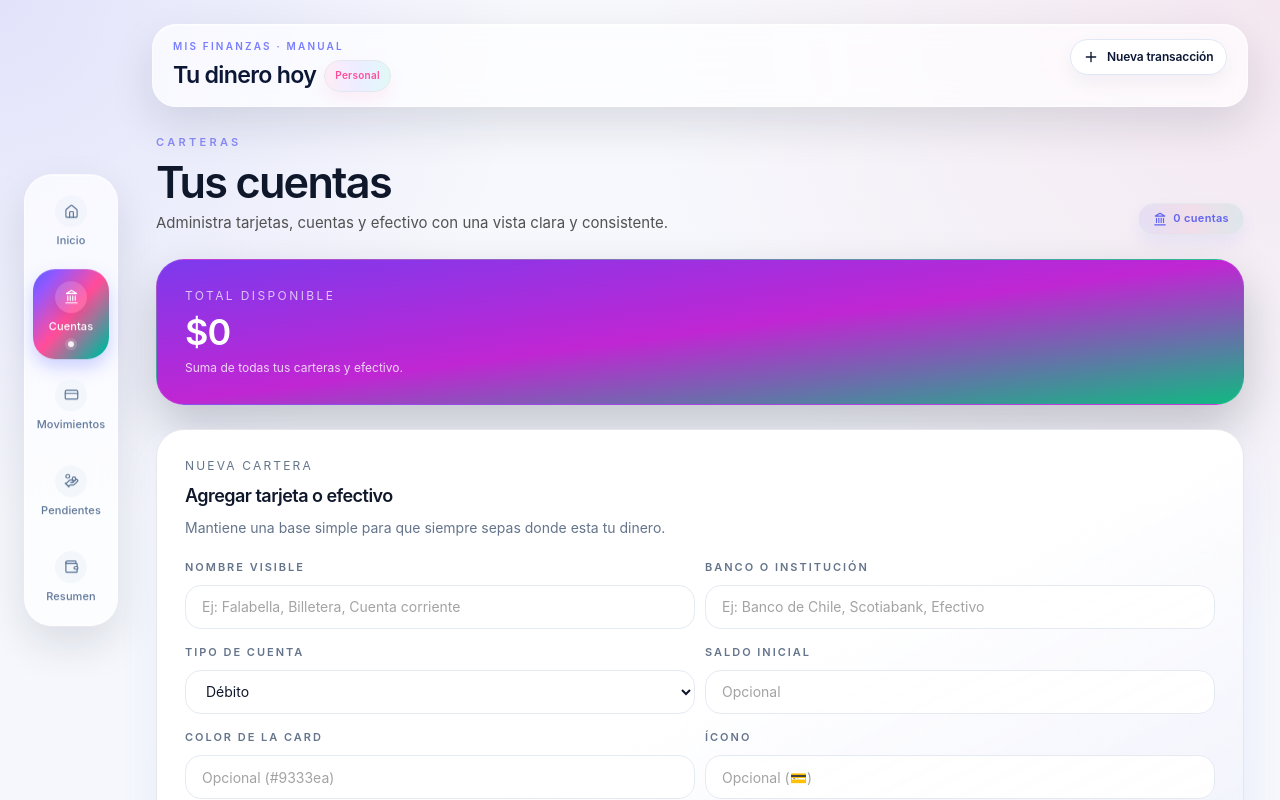
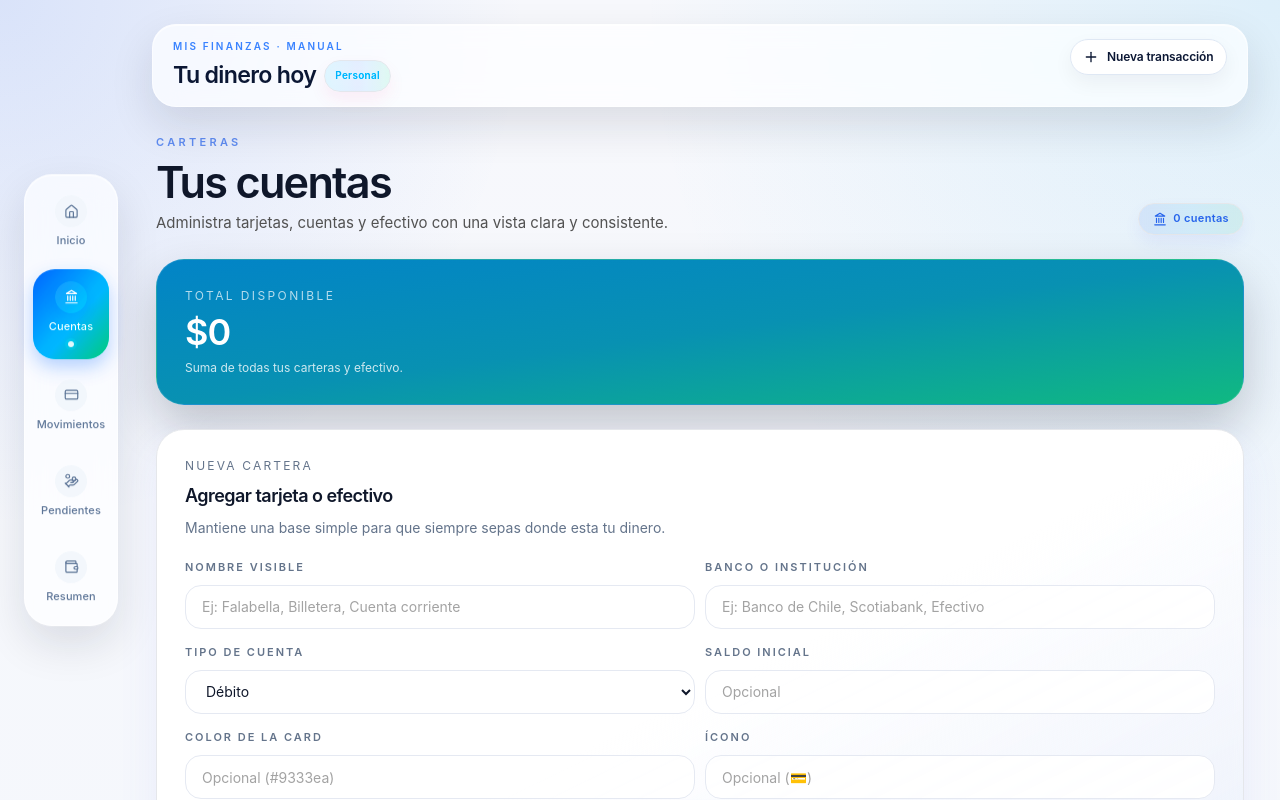
Before and after one commit to contactolookhair-dev/mis-finanzas, a Next.js app: page /cuentas in a window 1280 px wide. Shown: the top 800 px of the page. Built offline with nearby package versions, Linux system fonts and the light colour scheme; no server answers; the database is empty.

Commit message:
Remove purple from premium surfaces

```diff
--- a/src/app/(app)/loading.tsx
+++ b/src/app/(app)/loading.tsx
@@ -13,7 +13,7 @@ export default function AppLoading() {
         </div>
       </div>
 
-      <div className="rounded-[28px] border border-white/70 bg-gradient-to-br from-violet-600/90 via-fuchsia-600/80 to-emerald-500/75 p-6 shadow-[0_28px_56px_rgba(124,58,237,0.24)]">
+      <div className="rounded-[28px] border border-white/70 bg-gradient-to-br from-sky-600/90 via-cyan-600/80 to-emerald-500/75 p-6 shadow-[0_28px_56px_rgba(37,99,235,0.24)]">
         <Skeleton className="h-3 w-32 bg-white/25" />
         <Skeleton className="mt-3 h-12 w-72 bg-white/25" />
         <Skeleton className="mt-2 h-3 w-56 bg-white/20" />
--- a/src/app/globals.css
+++ b/src/app/globals.css
@@ -9,9 +9,9 @@
   --brand-card: 255 255 255;
   --brand-border: 229 233 242;
   --brand-muted: 243 246 251;
-  --brand-primary: 95 99 242;
-  --brand-secondary: 214 91 142;
-  --brand-accent: 22 181 154;
+  --brand-primary: 37 99 235;
+  --brand-secondary: 14 165 233;
+  --brand-accent: 16 185 129;
   --brand-success: 15 155 111;
   --brand-warning: 194 132 24;
   --brand-danger: 220 91 103;
@@ -122,7 +122,7 @@ h4 {
 
 .text-number-glow {
   animation: count-pop 400ms ease-out;
-  text-shadow: 0 0 22px rgba(45, 212, 191, 0.18);
+  text-shadow: 0 0 22px rgba(14, 165, 233, 0.18);
 }
 
 .animate-shimmer {
--- a/src/components/cuentas/cuentas-client.tsx
+++ b/src/components/cuentas/cuentas-client.tsx
@@ -11,6 +11,8 @@ import { SectionHeader } from "@/components/ui/section-header";
 import { StatPill } from "@/components/ui/stat-pill";
 import { SurfaceCard } from "@/components/ui/surface-card";
 import { formatCurrency } from "@/lib/formatters/currency";
+
+const cardFallbackGradient = "linear-gradient(135deg, #2563eb 0%, #06b6d4 60%, #10b981 100%)";
 
 type AccountItem = {
   id: string;
@@ -135,7 +137,7 @@ export function CuentasClient() {
         }
       />
 
-      <SurfaceCard variant="dark" className="relative overflow-hidden bg-gradient-to-br from-violet-600 via-fuchsia-600 to-emerald-500 text-white animate-fade-up">
+      <SurfaceCard variant="dark" className="relative overflow-hidden bg-gradient-to-br from-sky-600 via-cyan-600 to-emerald-500 text-white animate-fade-up">
         <p className="text-xs uppercase tracking-[0.2em] text-white/70">Total disponible</p>
         <p className="mt-2 text-4xl font-semibold tracking-tight">{formatCurrency(totalAvailable)}</p>
         <p className="mt-2 text-xs text-white/80">Suma de todas tus carteras y efectivo.</p>
@@ -224,7 +226,7 @@ export function CuentasClient() {
             <Button
               type="submit"
               disabled={saving || form.name.trim().length < 2}
-              className="tap-feedback h-11 w-full rounded-2xl bg-gradient-to-r from-violet-600 via-fuchsia-600 to-emerald-500"
+              className="tap-feedback h-11 w-full rounded-2xl bg-gradient-to-r from-sky-600 via-cyan-600 to-emerald-500"
             >
               {saving ? "Guardando..." : isEditing ? "Guardar cambios" : "Crear cartera"}
             </Button>
@@ -286,14 +288,12 @@ export function CuentasClient() {
             >
               <div className="flex items-center justify-between">
                 <div className="flex items-center gap-3">
-                  <span
-                    className="inline-flex h-10 w-10 items-center justify-center rounded-2xl text-white"
-                    style={{
-                      background: account.color
-                        ? account.color
-                        : "linear-gradient(135deg, #7c3aed 0%, #ec4899 60%, #10b981 100%)"
-                    }}
-                  >
+                <span
+                  className="inline-flex h-10 w-10 items-center justify-center rounded-2xl text-white"
+                  style={{
+                    background: account.color ? account.color : cardFallbackGradient
+                  }}
+                >
                     {account.icon ? <span>{account.icon}</span> : <Icon className="h-5 w-5" />}
                   </span>
                   <div>
--- a/src/components/dashboard/dashboard-client.tsx
+++ b/src/components/dashboard/dashboard-client.tsx
@@ -79,9 +79,9 @@ const accountTypeMap: Record<
   },
   OTRO: {
     label: "Cuenta digital",
-    gradient: "from-violet-50 via-white/90 to-slate-50",
+    gradient: "from-sky-50 via-white/90 to-slate-50",
     icon: ShieldCheck,
-    accent: "text-violet-700",
+    accent: "text-sky-700",
     secondary: "Disponible"
   }
 };
@@ -116,7 +116,7 @@ function AccountCard({ account }: { account: AccountItem }) {
               <span>{formatCurrency(account.balance * 0.18)}</span>
             </div>
             <div className="h-1.5 w-full overflow-hidden rounded-full bg-white/30">
-              <div className="h-full bg-gradient-to-r from-rose-500 via-fuchsia-500 to-rose-400" style={{ width: "40%" }} />
+              <div className="h-full bg-gradient-to-r from-sky-500 via-cyan-500 to-emerald-400" style={{ width: "40%" }} />
             </div>
             <p className="text-[11px] text-white/80">Cupo 40% usado</p>
           </div>
--- a/src/components/inicio/inicio-client.tsx
+++ b/src/components/inicio/inicio-client.tsx
@@ -16,6 +16,9 @@ import type { DashboardSnapshot } from "@/shared/types/dashboard";
 import type { FinancialHealthResponse } from "@/shared/types/financial-health";
 import type { FinancialInsightsResponse } from "@/shared/types/financial-insights";
 import { FinancialInsightsPanel } from "@/components/inicio/financial-insights-panel";
+
+const accountCardGradient = "linear-gradient(135deg,#2563eb,#06b6d4,#10b981)";
+const heroGradient = "from-sky-600 via-cyan-600 to-emerald-500";
 
 type AccountItem = {
   id: string;
@@ -280,9 +283,7 @@ export function InicioClient() {
               <span
                 className="inline-flex h-10 w-10 items-center justify-center rounded-2xl text-white shadow"
                 style={{
-                  background: account.color
-                    ? account.color
-                    : "linear-gradient(135deg,#8b5cf6,#ec4899,#14b8a6)"
+                  background: account.color ? account.color : accountCardGradient
                 }}
               >
                 {account.icon ?? "💳"}
@@ -293,7 +294,7 @@ export function InicioClient() {
           </SurfaceCard>
         ))}
       </section>
-      <SurfaceCard className="relative overflow-hidden bg-gradient-to-br from-violet-600 via-fuchsia-600 to-emerald-500 text-white shadow-[0_28px_56px_rgba(124,58,237,0.32)]">
+      <SurfaceCard className={`relative overflow-hidden bg-gradient-to-br ${heroGradient} text-white shadow-[0_28px_56px_rgba(37,99,235,0.24)]`}>
         <div className="absolute inset-0 bg-[radial-gradient(circle_at_top_right,rgba(255,255,255,0.28),transparent_40%)]" />
         <div className="relative">
           <p className="text-xs uppercase tracking-[0.2em] text-white/75">Saldo total</p>
@@ -325,7 +326,7 @@ export function InicioClient() {
             type="button"
             onClick={handleAnalyzeFinancials}
             disabled={financialInsightsLoading}
-            className="h-11 rounded-2xl bg-gradient-to-r from-violet-600 via-fuchsia-600 to-emerald-500 px-4 text-sm font-semibold shadow-[0_16px_32px_rgba(124,58,237,0.22)]"
+            className="h-11 rounded-2xl bg-gradient-to-r from-sky-600 via-cyan-600 to-emerald-500 px-4 text-sm font-semibold shadow-[0_16px_32px_rgba(37,99,235,0.22)]"
           >
             {financialInsightsLoading ? "Analizando..." : "Analizar mis finanzas"}
           </Button>
@@ -337,15 +338,15 @@ export function InicioClient() {
       ) : null}
 
       <section className="grid gap-3 sm:grid-cols-2">
-        <SurfaceCard variant="soft" padding="sm" className="border-violet-100">
+        <SurfaceCard variant="soft" padding="sm" className="border-sky-100">
           <p className="text-xs uppercase tracking-[0.14em] text-slate-500">Ingresos</p>
           <p className="mt-2 text-2xl font-semibold text-emerald-600">
             {loading ? "..." : formatCurrency(incomes)}
           </p>
         </SurfaceCard>
-        <SurfaceCard variant="soft" padding="sm" className="border-fuchsia-100">
+        <SurfaceCard variant="soft" padding="sm" className="border-cyan-100">
           <p className="text-xs uppercase tracking-[0.14em] text-slate-500">Gastos</p>
-          <p className="mt-2 text-2xl font-semibold text-fuchsia-600">
+          <p className="mt-2 text-2xl font-semibold text-sky-600">
             {loading ? "..." : formatCurrency(expenses)}
           </p>
         </SurfaceCard>
@@ -392,9 +393,9 @@ export function InicioClient() {
                     isSelected
                       ? "bg-emerald-600/90 text-white"
                       : isToday
-                        ? "bg-violet-600 text-white"
+                        ? "bg-sky-600 text-white"
                         : hasMovement
-                          ? "bg-fuchsia-50 text-fuchsia-700"
+                          ? "bg-sky-50 text-sky-700"
                           : "bg-slate-50 text-slate-500"
                   }`}
                 >
@@ -527,7 +528,7 @@ export function InicioClient() {
       <div className="hidden sm:block">
         <Button
           type="button"
-          className="h-11 w-full rounded-2xl bg-gradient-to-r from-violet-600 via-fuchsia-600 to-emerald-500 shadow-soft"
+          className="h-11 w-full rounded-2xl bg-gradient-to-r from-sky-600 via-cyan-600 to-emerald-500 shadow-soft"
           onClick={() => setOpenModal(true)}
         >
           Nueva transacción
--- a/src/components/layout/app-shell.tsx
+++ b/src/components/layout/app-shell.tsx
@@ -75,7 +75,7 @@ export function AppShell({ children }: { children: ReactNode }) {
                   className={cn(
                     "group flex flex-col items-center justify-center gap-1.5 rounded-[22px] px-2.5 py-3 text-[11px] font-medium transition-all duration-200 focus-visible:outline-none focus-visible:ring-2 focus-visible:ring-primary/30",
                     isActive
-                      ? "bg-gradient-to-br from-primary via-secondary to-accent text-white shadow-[0_8px_18px_rgba(95,99,242,0.28)]"
+                      ? "bg-gradient-to-br from-primary via-secondary to-accent text-white shadow-[0_8px_18px_rgba(37,99,235,0.28)]"
                       : "text-slate-500 hover:bg-slate-100 hover:text-slate-900"
                 )}
                 >
```
